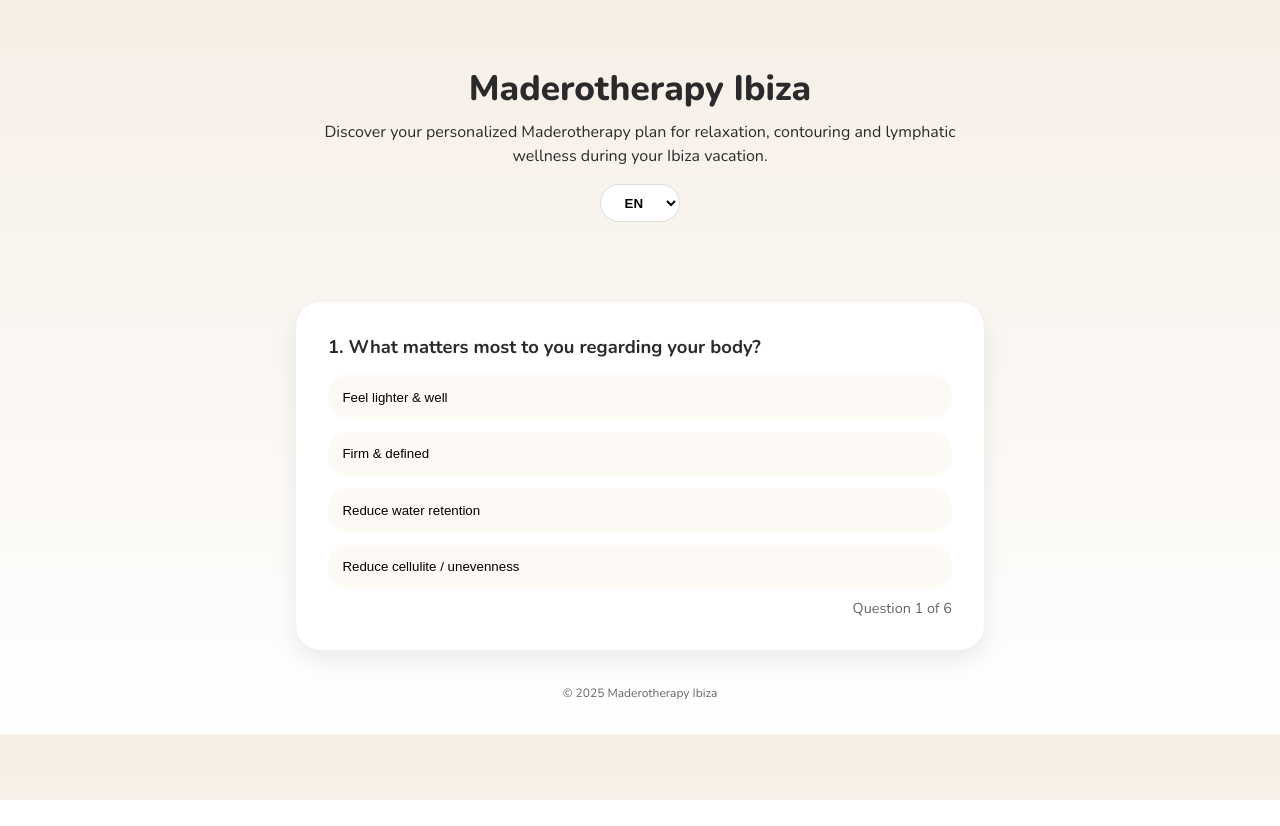
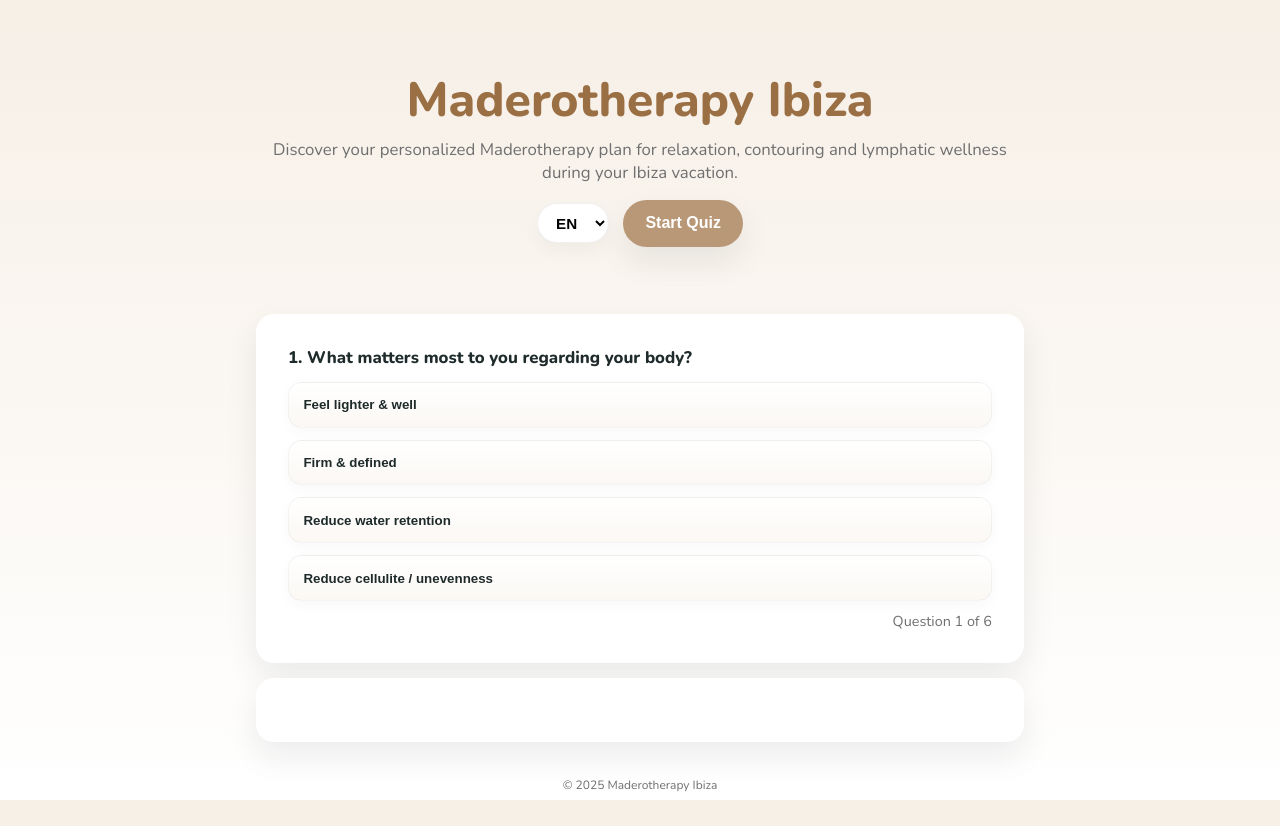
Before and after one commit to sparrowsnguns-glitch/testy, a plain HTML site: page index.html in a window 1280 px wide. Both pictures are taken after a click on the button "Start Quiz". Before the commit the page ends 800 px from the top, so only its background shows below. Drawn offline with nearby package versions, Linux system fonts and the light colour scheme.

Commit message:
Update style.css

```diff
--- a/style.css
+++ b/style.css
@@ -1,184 +1,103 @@
-:root {
-  --bg: #f6efe6;            /* Sanftes Sandfarben-Hintergrund */
-  --accent: #d7c6af;        /* Hauptfarbe für Buttons */
-  --accent-hover: #cfc2b6;  /* Hoverfarbe für Buttons */
-  --text: #2a2a2a;          /* Dunkles Text */
-  --card: #ffffff;           /* Karte Hintergrund */
-  --radius: 25px;            /* Runde Ecken */
-  --maxw: 720px;             /* Max Breite */
-  --transition: 0.4s ease;
-  --ghost: #f0e9dd;          /* Für Ghost Buttons / Restart */
+/* PREMIUM — Maderotherapy Ibiza (sand / luxury) */
+:root{
+  --bg:#f6efe6;
+  --sand:#e8dcc9;
+  --accent:#b89877;        /* selected / primary accent (luxury sand) */
+  --accent-strong:#9a6f44;
+  --muted:#6f6f6f;
+  --text:#1f2b2b;
+  --card:#ffffff;
+  --radius:18px;
+  --maxw:800px;
+  --shadow:0 14px 32px rgba(16,22,26,0.08);
+  --transition:0.36s cubic-bezier(.2,.9,.2,1);
 }
 
-* {
-  box-sizing: border-box;
-  margin: 0;
-  padding: 0;
+*{box-sizing:border-box;margin:0;padding:0}
+html,body{height:100%}
+body{
+  font-family:'Nunito',system-ui,-apple-system,Segoe UI,Roboto,"Helvetica Neue",Arial;
+  background:linear-gradient(180deg,var(--bg),#fff);
+  color:var(--text);
+  -webkit-font-smoothing:antialiased;
+  -moz-osx-font-smoothing:grayscale;
+  -webkit-tap-highlight-color: transparent; /* remove mobile blue */
 }
 
-body {
-  font-family: 'Nunito', sans-serif;
-  background: linear-gradient(180deg, var(--bg), #fff);
-  color: var(--text);
+/* layout */
+.container{max-width:var(--maxw);margin:0 auto;padding:1rem}
+.hero{padding:3.2rem 1rem;text-align:center}
+.hero-inner{max-width:760px;margin:0 auto}
+#main-title{font-size:2.6rem;font-weight:800;color:var(--accent-strong);margin-bottom:0.3rem}
+.subtitle{font-size:1rem;color:var(--muted);margin-bottom:1rem;max-width:780px;margin-left:auto;margin-right:auto}
+
+/* controls */
+.controls{display:flex;gap:0.85rem;align-items:center;justify-content:center;flex-wrap:wrap}
+.lang-select{
+  padding:0.6rem 0.9rem;border-radius:999px;border:1px solid rgba(0,0,0,0.06);
+  background:var(--card);font-weight:700;font-size:0.95rem;cursor:pointer;box-shadow:0 8px 18px rgba(0,0,0,0.04);
+}
+.lang-select:focus{outline:none;box-shadow:0 8px 20px rgba(154,111,68,0.12)}
+
+.btn{
+  padding:0.9rem 1.4rem;border-radius:999px;border:none;font-weight:800;cursor:pointer;transition:all var(--transition);
+  font-size:1rem;
+}
+.btn.primary{background:var(--accent);color:#fff;box-shadow:var(--shadow)}
+.btn.primary:hover{transform:translateY(-3px);background:var(--accent-strong)}
+.btn.ghost{background:transparent;border:1px solid rgba(0,0,0,0.06);color:var(--text);padding:0.7rem 1rem}
+
+/* card */
+.card{background:var(--card);border-radius:var(--radius);padding:1.6rem;margin:1rem 0;box-shadow:var(--shadow);transition:all var(--transition)}
+.animated{will-change:opacity,transform}
+
+/* quiz */
+.quiz-question{font-weight:800;margin-bottom:0.8rem;font-size:1.05rem}
+.choice-list{display:grid;gap:0.75rem}
+.choice button{
+  width:100%;display:block;text-align:left;padding:0.9rem;border-radius:14px;border:1px solid rgba(0,0,0,0.04);
+  background:linear-gradient(180deg,#fff,#fbf8f4);font-weight:700;cursor:pointer;transition:all var(--transition);
+  color:var(--text);
+  box-shadow: 0 4px 14px rgba(0,0,0,0.03);
+}
+.choice button:hover{transform:translateY(-3px);background:linear-gradient(180deg,var(--accent),var(--accent-strong));color:#fff}
+.choice button:active{transform:translateY(0)}
+
+/* selected state (no blue) */
+.choice button.selected{
+  background:linear-gradient(180deg,var(--accent),var(--accent-strong));
+  color:#fff;
+  border-color:rgba(0,0,0,0.06);
+  box-shadow:0 10px 28px rgba(148,112,76,0.12);
+  transform:translateY(-2px);
 }
 
-.container {
-  max-width: var(--maxw);
-  margin: 0 auto;
-  padding: 1rem;
+/* focus (custom, removes default blue) */
+.choice button:focus{outline:none;box-shadow:0 6px 18px rgba(154,111,68,0.12)}
+
+/* progress */
+.progress{font-size:0.9rem;color:var(--muted);text-align:right;margin-top:0.6rem}
+
+/* input/result */
+input,textarea{width:100%;padding:0.85rem;border-radius:12px;border:1px solid #e6dfd5;background:#fff;font-size:1rem;transition:all var(--transition)}
+.input-error{border-color:#d66;box-shadow:0 8px 20px rgba(214,102,102,0.08)}
+.error-msg{color:#b33;font-size:0.9rem;margin-top:0.5rem}
+
+/* result card */
+#resultCard h2{font-size:1.3rem;margin-bottom:0.3rem}
+#resultCard .lead{color:var(--muted);margin-bottom:0.6rem}
+.result-plan{font-weight:700;margin-top:0.6rem}
+
+/* animations */
+.fade-out{opacity:0;transform:translateY(14px)}
+.fade-in{opacity:1;transform:translateY(0);transition:all 0.42s cubic-bezier(.2,.9,.2,1)}
+
+/* footer */
+.footer{padding:1rem 0;text-align:center;color:var(--muted);font-size:0.9rem}
+
+/* responsive */
+@media(min-width:760px){
+  #main-title{font-size:3rem}
+  .card{padding:2rem}
+  .subtitle{font-size:1.05rem}
 }
-
-.hero {
-  padding: 3rem 1rem;
-  text-align: center;
-}
-
-.hero-inner h1 {
-  font-size: 2.2rem;
-  margin-bottom: 0.5rem;
-  font-weight: 800;
-}
-
-.subtitle {
-  margin-bottom: 1rem;
-  font-weight: 400;
-  line-height: 1.5;
-}
-
-.lang-select {
-  padding: 0.6rem 1.2rem;
-  border-radius: 30px;
-  border: 1px solid #ddd;
-  margin-bottom: 1rem;
-  font-weight: 600;
-  background: #fff;
-  cursor: pointer;
-  transition: var(--transition);
-}
-
-.lang-select:hover {
-  border-color: var(--accent-hover);
-}
-
-.btn {
-  display: inline-block;
-  padding: 0.9rem 1.6rem;
-  border-radius: 30px;
-  border: none;
-  font-weight: 700;
-  cursor: pointer;
-  transition: var(--transition);
-  text-align: center;
-}
-
-.btn.primary {
-  background: var(--accent);
-  color: #fff;
-}
-
-.btn.primary:hover {
-  background: var(--accent-hover);
-}
-
-.btn.ghost {
-  background: var(--ghost);
-  color: var(--text);
-  border: 1px solid #ddd;
-}
-
-.btn.ghost:hover {
-  background: #e6ddd0;
-}
-
-.card {
-  background: var(--card);
-  border-radius: var(--radius);
-  padding: 2rem;
-  margin: 1rem 0;
-  box-shadow: 0 10px 25px rgba(0, 0, 0, 0.08);
-  transform: translateY(0);
-  opacity: 1;
-  transition: var(--transition);
-}
-
-.quiz-question {
-  font-weight: 700;
-  margin-bottom: 1rem;
-  font-size: 1.15rem;
-}
-
-.choice-list {
-  display: grid;
-  gap: 0.8rem;
-}
-
-.choice button {
-  width: 100%;
-  border: none;
-  background: #fdfaf6;
-  padding: 0.9rem;
-  border-radius: 20px;
-  text-align: left;
-  font-weight: 500;
-  cursor: pointer;
-  transition: var(--transition);
-}
-
-.choice button:hover {
-  background: var(--accent-hover);
-}
-
-input, textarea {
-  width: 100%;
-  padding: 0.8rem;
-  border-radius: 16px;
-  border: 1px solid #ddd;
-  margin-bottom: 0.8rem;
-  font-size: 1rem;
-}
-
-input::placeholder, textarea::placeholder {
-  color: #aaa;
-}
-
-.hidden {
-  display: none;
-}
-
-.animated {
-  transition: all 0.5s ease;
-}
-
-.fade-out {
-  opacity: 0;
-  transform: translateY(20px);
-}
-
-.fade-in {
-  opacity: 1;
-  transform: translateY(0);
-}
-
-.footer {
-  padding: 1rem 0;
-  text-align: center;
-  color: #666;
-  font-size: 0.9rem;
-}
-
-.result-plan {
-  margin-top: 0.5rem;
-  font-weight: 600;
-}
-
-.progress {
-  margin-top: 0.6rem;
-  text-align: right;
-  color: #666;
-  font-size: 0.9rem;
-}
-
-#userName {
-  margin-top: 0.5rem;
-  margin-bottom: 0.8rem;
-}
```
